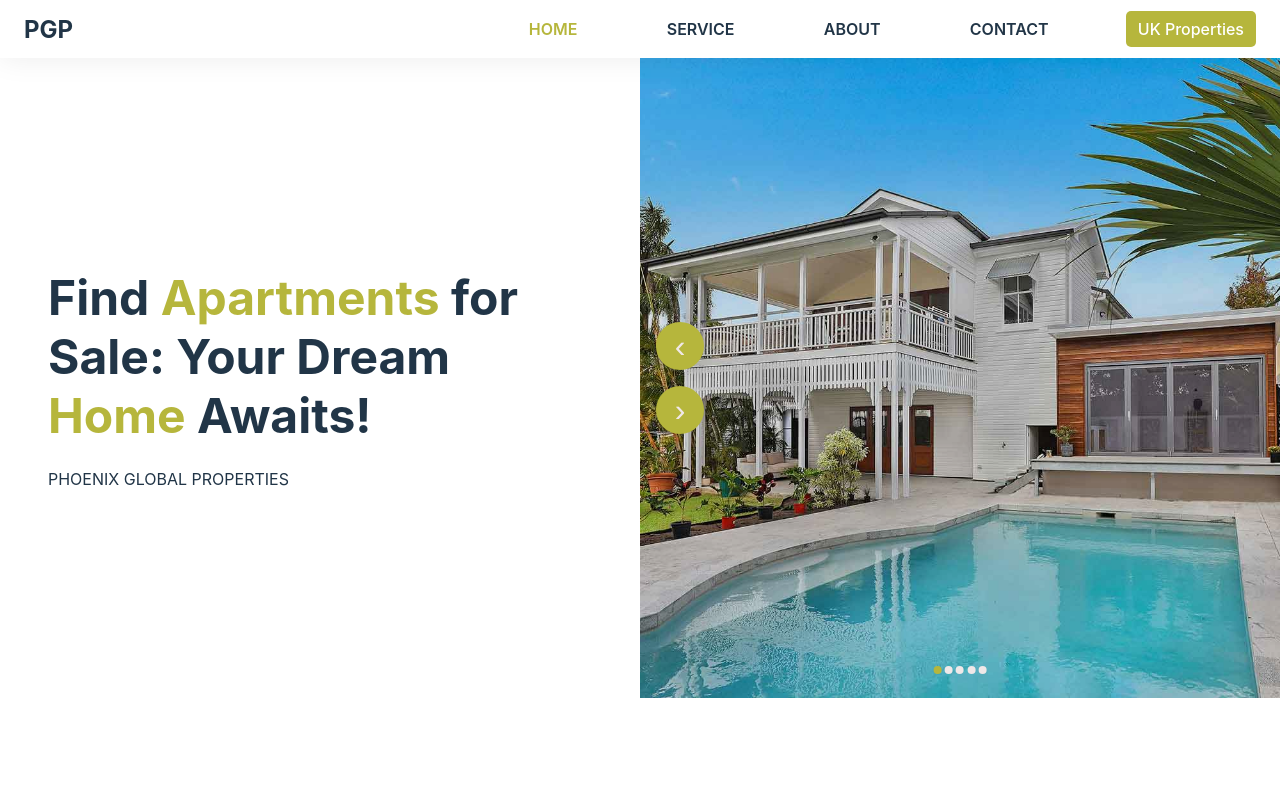
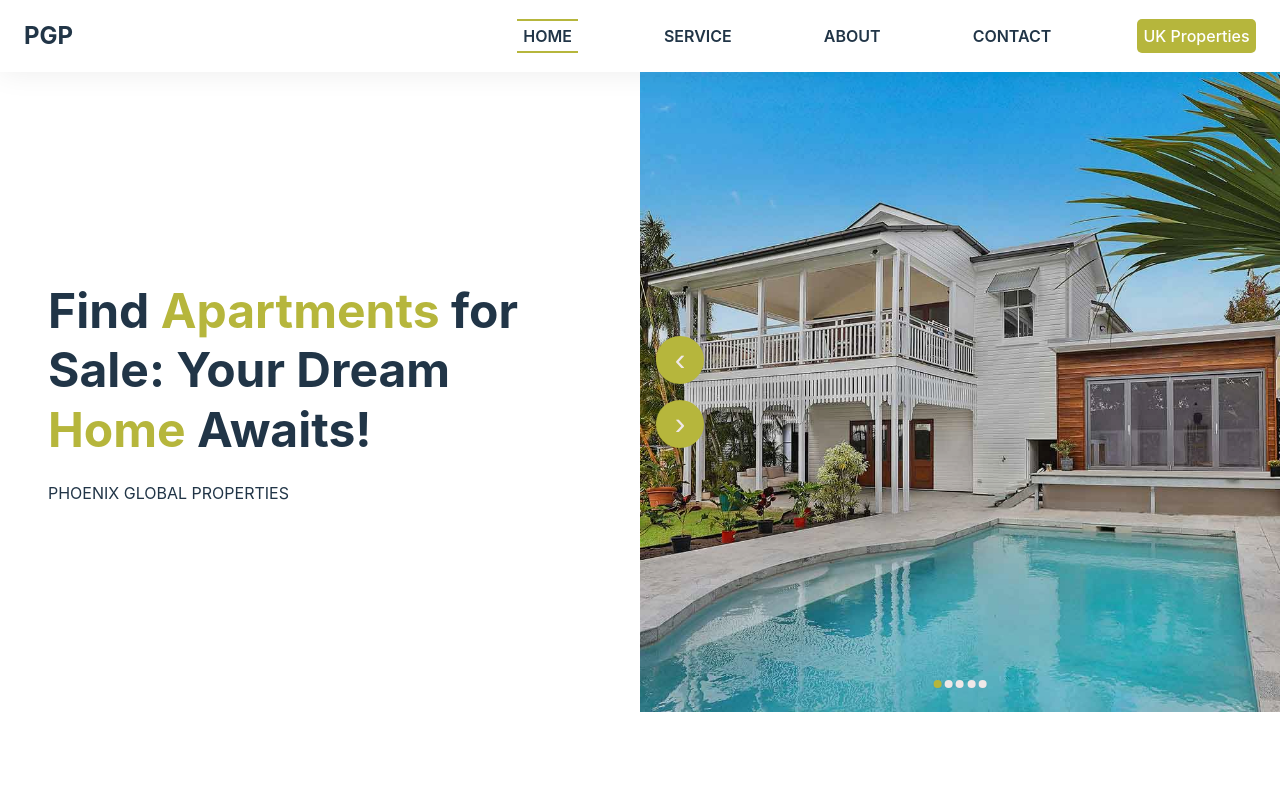
Before and after one commit to ifeanyiHM/1502-Properties, a React (Vite) app: page / in a window 1280 px wide. Shown: the top 800 px of the page. Built offline with nearby package versions, Linux system fonts and the light colour scheme.

Commit message:
phoenix global

```diff
--- a/src/Pages/Contact.tsx
+++ b/src/Pages/Contact.tsx
@@ -117,6 +117,7 @@ function Contact() {
                   className={isMessageSending ? "isSending" : ""}
                 >
                   {isMessageSending ? "SENDING..." : "SEND MESSAGE"}
+                  <span></span>
                 </button>
               </form>
             </div>
--- a/src/index.css
+++ b/src/index.css
@@ -84,20 +84,38 @@
   height: 12.813rem;
   height: 12.813rem;
 }
+.header .nav .nav-list li {
+  position: relative;
+}
 .header .nav .nav-list li a {
-  display: block;
+  display: inline-block;
   text-decoration: none;
-  color: #213547;
-  padding: 0.75rem 0;
+  color: var(--primary-text-color);
+  padding: 0.2rem;
+  margin: 0.5rem 0;
   font-size: 0.875rem;
   font-weight: 500;
-  transition: color 0.3s;
+  transition: all 0.3s;
+  position: relative;
+}
+.header .nav .nav-list li a::before {
+  content: "";
+  position: absolute;
+  top: 0;
+  left: 0;
+  width: 100%;
+  height: 100%;
+  background-color: var(--secondary-text-color);
+  transform: scaleX(0);
+  transform-origin: left;
+  transition: all 0.5s;
+  z-index: -1;
 }
 .header .nav .nav-list li a:hover {
-  color: var(--secondary-text-color);
+  color: var(--light-color);
 }
-.header .nav .nav-list li:first-child .active {
-  color: var(--secondary-text-color);
+.header .nav .nav-list li a:hover::before {
+  transform: scaleX(1);
 }
 .header .nav .nav-list li {
   transform: scaleY(1);
@@ -118,6 +136,10 @@
 .header .nav .nav-list li:nth-child(5) {
   transition-delay: 0.3s;
 }
+.header .nav .nav-list li a::before {
+  height: 100%;
+  visibility: visible;
+}
 .header .nav .nav-list-collapse {
   list-style: none;
   transition: all 0.5s;
@@ -125,24 +147,46 @@
   height: 0;
   overflow: hidden;
 }
+.header .nav .nav-list-collapse li {
+  position: relative;
+}
 .header .nav .nav-list-collapse li a {
-  display: block;
+  display: inline-block;
   text-decoration: none;
-  color: #213547;
-  padding: 0.75rem 0;
+  color: var(--primary-text-color);
+  padding: 0.2rem;
+  margin: 0.5rem 0;
   font-size: 0.875rem;
   font-weight: 500;
-  transition: color 0.3s;
+  transition: all 0.3s;
+  position: relative;
+}
+.header .nav .nav-list-collapse li a::before {
+  content: "";
+  position: absolute;
+  top: 0;
+  left: 0;
+  width: 100%;
+  height: 100%;
+  background-color: var(--secondary-text-color);
+  transform: scaleX(0);
+  transform-origin: left;
+  transition: all 0.5s;
+  z-index: -1;
 }
 .header .nav .nav-list-collapse li a:hover {
-  color: var(--secondary-text-color);
+  color: var(--light-color);
 }
-.header .nav .nav-list-collapse li:first-child .active {
-  color: var(--secondary-text-color);
+.header .nav .nav-list-collapse li a:hover::before {
+  transform: scaleX(1);
 }
 .header .nav .nav-list-collapse li {
   transform: scaleY(0);
   transition: transform 0.3s ease-in-out 0.5s;
+}
+.header .nav .nav-list-collapse li a::before {
+  visibility: hidden;
+  height: 0;
 }
 .header .header-presentation section {
   position: relative;
@@ -442,8 +486,7 @@
 .contact .form-container .background-container form label[for=email] {
   color: var(--secondary-text-color);
 }
-.contact .form-container .background-container form label[for=email] input,
-.contact .form-container .background-container form button {
+.contact .form-container .background-container form label[for=email] input {
   border: 1px solid var(--secondary-text-color);
   cursor: pointer;
 }
@@ -460,6 +503,43 @@
   margin-top: 2.5rem;
   font-weight: bold;
   border-radius: 3px;
+  position: relative;
+  overflow: hidden;
+  cursor: pointer;
+  border: none;
+  z-index: 1;
+}
+.contact .form-container .background-container form button span {
+  position: absolute;
+  width: 100%;
+  height: 100%;
+  top: 0;
+  left: 0;
+  background-color: transparent;
+  border: 1px solid var(--secondary-text-color);
+  z-index: -1;
+}
+.contact .form-container .background-container form button span::before {
+  content: "";
+  position: absolute;
+  width: 8%;
+  height: 500%;
+  background: url(./assets/bungalo.jpg);
+  background-repeat: no-repeat;
+  background-size: cover;
+  top: 50%;
+  left: 50%;
+  transition: none;
+  transform: translate(-50%, -50%) rotate(-60deg);
+}
+.contact .form-container .background-container form button:hover {
+  color: var(--primary-text-color);
+}
+.contact .form-container .background-container form button:hover span::before {
+  width: 100%;
+  background: var(--primary-background-color);
+  transform: translate(-50%, -50%) rotate(60deg);
+  transition: all 0.5s;
 }
 .contact .form-container .background-container form input {
   padding: 0.7rem;
@@ -1006,21 +1086,56 @@
     width: 60%;
   }
   .header .nav .nav-list li a {
-    padding: 0.5rem 0.75rem;
+    padding: 0.3rem 0.4rem;
     font-size: 1rem;
     font-weight: 600;
-    border-radius: 5px;
+    border-top: 2px solid transparent;
+    border-bottom: 2px solid transparent;
   }
   .header .nav .nav-list li a:hover {
-    color: var(--secondary-text-color);
+    color: var(--primary-text-color);
   }
-  .header .nav .nav-list li:first-child a {
-    color: var(--secondary-text-color);
+  .header .nav .nav-list li a::before {
+    content: "";
+    position: absolute;
+    left: 0;
+    width: 100%;
+    height: 2px;
+    background-color: var(--secondary-text-color);
+    transform: scaleX(0);
+    transition: all 0.5s;
+    transform-origin: left;
+    top: 0;
+  }
+  .header .nav .nav-list li a::after {
+    content: "";
+    position: absolute;
+    left: 0;
+    width: 100%;
+    height: 2px;
+    background-color: var(--secondary-text-color);
+    transform: scaleX(0);
+    transition: all 0.5s;
+    transform-origin: right;
+    bottom: 0;
+  }
+  .header .nav .nav-list li a:hover::before, .header .nav .nav-list li a:hover::after {
+    transform: scaleX(1);
+  }
+  .header .nav .nav-list li .active {
+    border-color: var(--secondary-text-color);
+  }
+  .header .nav .nav-list li:hover .active {
+    border-color: transparent;
   }
   .header .nav .nav-list li:last-child a {
+    border-radius: 5px;
     background: var(--secondary-text-color);
     color: var(--light-color);
     font-weight: 500;
+  }
+  .header .nav .nav-list li:last-child a::before {
+    display: none;
   }
   .header .header-presentation {
     align-items: center;
--- a/src/index.scss
+++ b/src/index.scss
@@ -95,22 +95,44 @@
       height: 12.813rem;
 
       li {
+        position: relative;
+
         a {
-          display: block;
+          display: inline-block;
           text-decoration: none;
-          color: #213547;
-          padding: 0.75rem 0;
+          color: var(--primary-text-color);
+          padding: 0.2rem;
+          margin: 0.5rem 0;
           font-size: 0.875rem;
           font-weight: 500;
-          transition: color 0.3s;
+          transition: all 0.3s;
+          position: relative;
+
+          &::before {
+            content: "";
+            position: absolute;
+            top: 0;
+            left: 0;
+            width: 100%;
+            height: 100%;
+            background-color: var(--secondary-text-color);
+            transform: scaleX(0);
+            transform-origin: left;
+            transition: all 0.5s;
+            z-index: -1;
+          }
 
           &:hover {
-            color: var(--secondary-text-color);
-          }
-        }
-
-        &:first-child .active {
-          color: var(--secondary-text-color);
+            color: var(--light-color);
+          }
+
+          &:hover::before {
+            transform: scaleX(1);
+            // transform-origin: right;
+          }
+
+          // .active {
+          //   color: var(--secondary-text-color);
         }
       }
     }
@@ -139,6 +161,11 @@
         }
         &:nth-child(5) {
           transition-delay: 0.3s;
+        }
+
+        a::before {
+          height: 100%;
+          visibility: visible;
         }
       }
     }
@@ -151,6 +178,11 @@
       li {
         transform: scaleY(0);
         transition: transform 0.3s ease-in-out 0.5s;
+
+        a::before {
+          visibility: hidden;
+          height: 0;
+        }
       }
     }
   }
@@ -519,8 +551,7 @@
           color: var(--secondary-text-color);
         }
 
-        label[for="email"] input,
-        button {
+        label[for="email"] input {
           border: 1px solid var(--secondary-text-color);
           cursor: pointer;
         }
@@ -539,6 +570,47 @@
           margin-top: 2.5rem;
           font-weight: bold;
           border-radius: 3px;
+          position: relative;
+          overflow: hidden;
+          cursor: pointer;
+          border: none;
+          z-index: 1;
+
+          span {
+            position: absolute;
+            width: 100%;
+            height: 100%;
+            top: 0;
+            left: 0;
+            background-color: transparent;
+            border: 1px solid var(--secondary-text-color);
+            z-index: -1;
+
+            &::before {
+              content: "";
+              position: absolute;
+              width: 8%;
+              height: 500%;
+              background: url(./assets/bungalo.jpg);
+              background-repeat: no-repeat;
+              background-size: cover;
+              top: 50%;
+              left: 50%;
+              transition: none;
+              transform: translate(-50%, -50%) rotate(-60deg);
+            }
+          }
+
+          &:hover {
+            color: var(--primary-text-color);
+          }
+
+          &:hover span::before {
+            width: 100%;
+            background: var(--primary-background-color);
+            transform: translate(-50%, -50%) rotate(60deg);
+            transition: all 0.5s;
+          }
         }
 
         input {
@@ -1204,23 +1276,64 @@
 
         li {
           a {
-            padding: 0.5rem 0.75rem;
+            padding: 0.3rem 0.4rem;
             font-size: 1rem;
             font-weight: 600;
+            border-top: 2px solid transparent;
+            border-bottom: 2px solid transparent;
+
+            &:hover {
+              color: var(--primary-text-color);
+            }
+
+            @mixin pseudoStyles($position, $transformOrigin) {
+              content: "";
+              position: absolute;
+              left: 0;
+              width: 100%;
+              height: 2px;
+              background-color: var(--secondary-text-color);
+              transform: scaleX(0);
+              transition: all 0.5s;
+              transform-origin: $transformOrigin;
+              @if $position == "top" {
+                top: 0;
+              } @else if $position == "bottom" {
+                bottom: 0;
+              }
+            }
+
+            &::before {
+              @include pseudoStyles("top", left);
+            }
+
+            &::after {
+              @include pseudoStyles("bottom", right);
+            }
+
+            &:hover::before,
+            &:hover::after {
+              transform: scaleX(1);
+            }
+          }
+
+          .active {
+            border-color: var(--secondary-text-color);
+          }
+
+          &:hover .active {
+            border-color: transparent;
+          }
+
+          &:last-child a {
             border-radius: 5px;
-
-            &:hover {
-              color: var(--secondary-text-color);
-            }
-          }
-
-          &:first-child a {
-            color: var(--secondary-text-color);
-          }
-          &:last-child a {
             background: var(--secondary-text-color);
             color: var(--light-color);
             font-weight: 500;
+
+            &::before {
+              display: none;
+            }
           }
         }
       }
```
Also changed, not shown: src/assets/bungalo.jpg, 1 other file (tests, documents, lock files or other folders).
